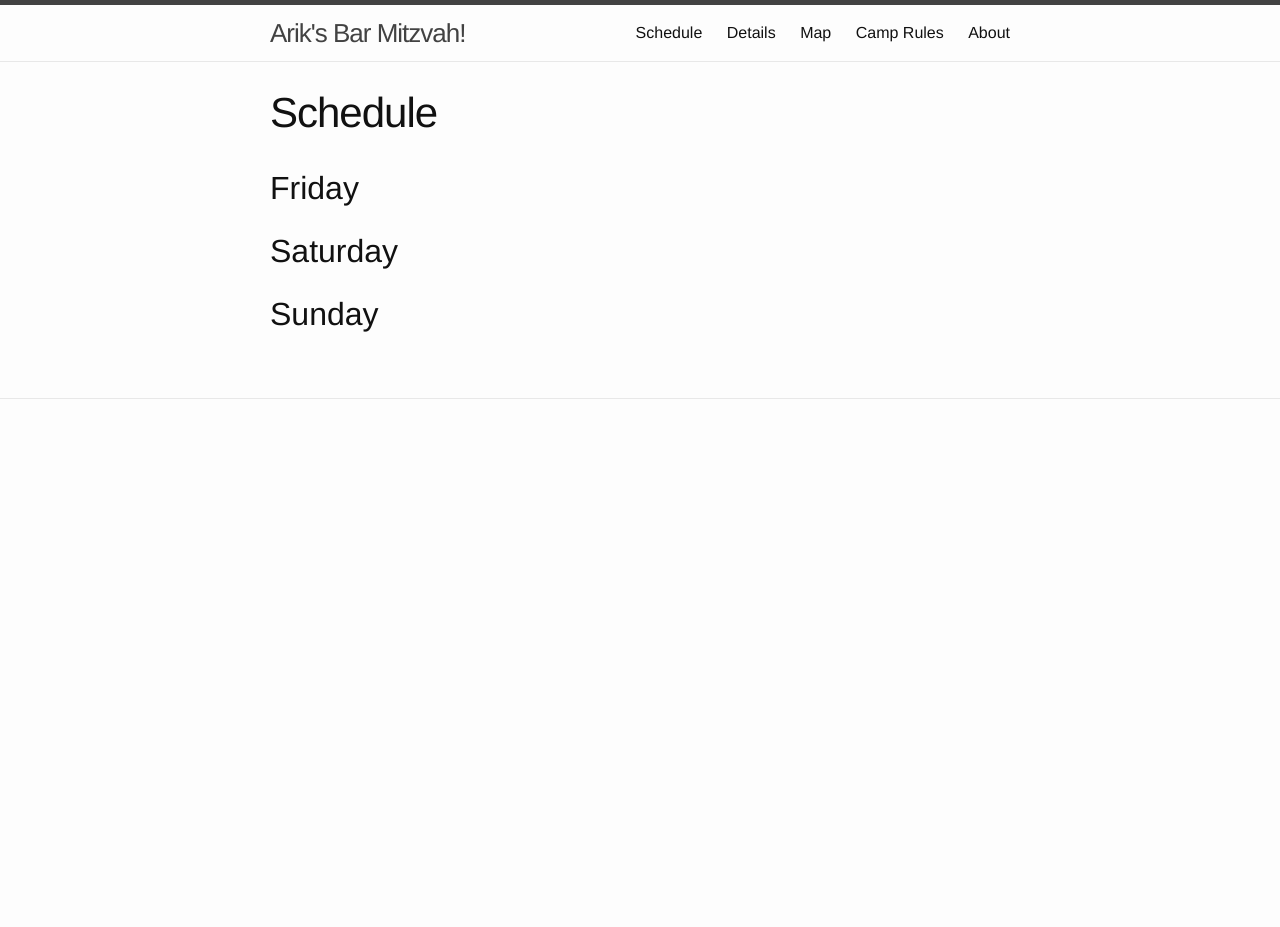
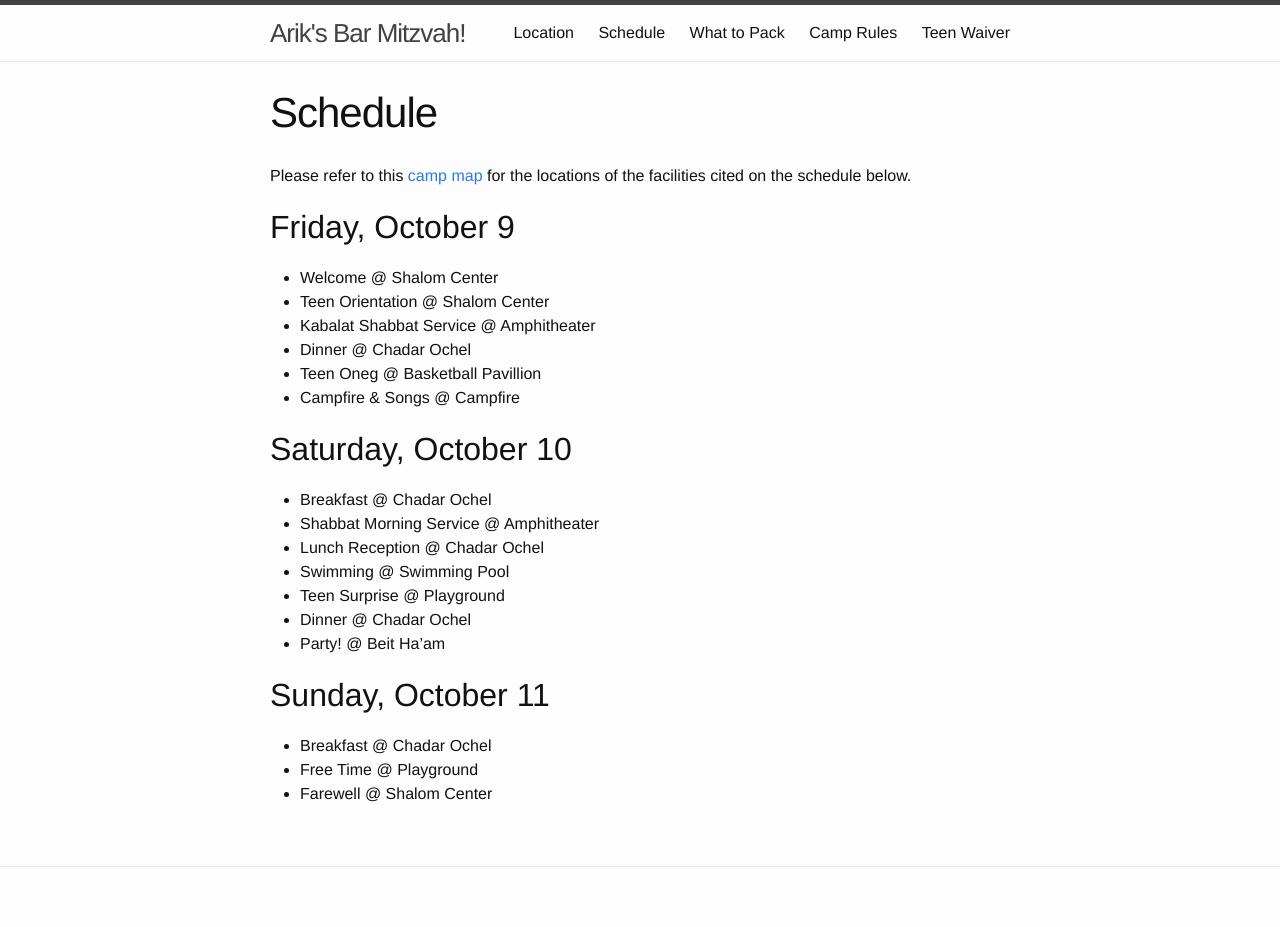
Before and after one commit to eitansuez/arik, a Jekyll site: the page built from schedule.md, in a window 1280 px wide. Built offline with Jekyll 4.4.1, drawn with Linux system fonts in a browser that asks for light colours; before the commit the page ends 900 px from its top, so only the background shows below that.

```diff
--- a/_sass/_custom.scss
+++ b/_sass/_custom.scss
@@ -2,3 +2,7 @@
 iframe {
   border: thin solid black;
 }
+
+.small {
+  font-size: 0.8em;
+}
--- a/schedule.md
+++ b/schedule.md
@@ -2,12 +2,32 @@
 layout: page
 title: Schedule
 permalink: /schedule/
-weight: 1
+weight: 2
 ---
 
-## Friday
+Please refer to this [camp map](/camp_map.pdf) for the locations of the facilities cited on the schedule below.
 
+## Friday, October 9
 
-## Saturday
+* Welcome @ Shalom Center
+* Teen Orientation @ Shalom Center
+* Kabalat Shabbat Service @ Amphitheater
+* Dinner @ Chadar Ochel
+* Teen Oneg @ Basketball Pavillion
+* Campfire & Songs @ Campfire
 
-## Sunday
+## Saturday, October 10
+
+* Breakfast @ Chadar Ochel
+* Shabbat Morning Service @ Amphitheater
+* Lunch Reception @ Chadar Ochel
+* Swimming @ Swimming Pool
+* Teen Surprise @ Playground
+* Dinner @ Chadar Ochel
+* Party! @ Beit Ha'am
+
+## Sunday, October 11
+
+* Breakfast @ Chadar Ochel
+* Free Time @ Playground
+* Farewell @ Shalom Center
```
Also changed, not shown: about.md (deleted, +0 -8 lines), camprules.md (+3 -8 lines), details.md (deleted, +0 -23 lines), index.md (+14 -2 lines), location.md (renamed from map.md, +4 -4 lines), pack.md (added, +39 -0 lines), waiver.md (added, +14 -0 lines), 2 other files.
